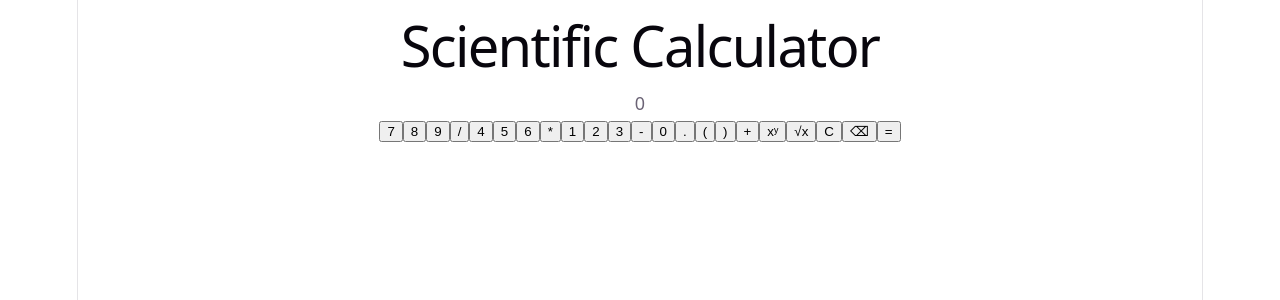
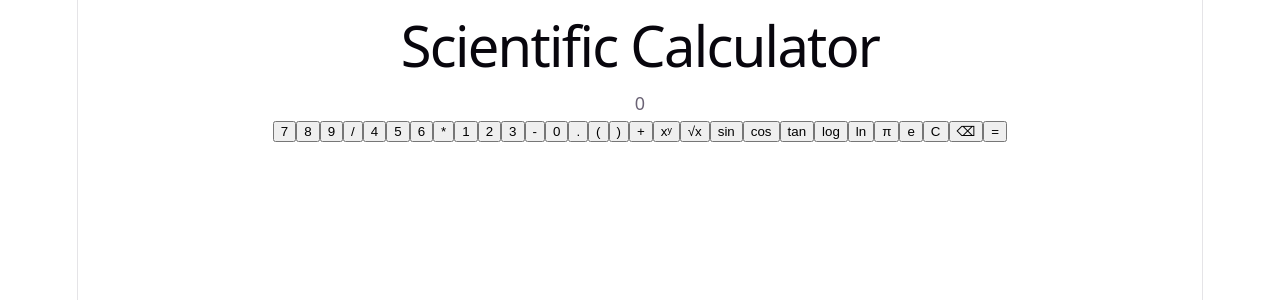
Before and after one commit to klavdijaM/scientific-calculator, a React (Vite) app in the folder frontend/: page / in a window 1280 px wide. Shown: the top 300 px of the page. Built offline with nearby package versions, Linux system fonts and the light colour scheme.

Commit message:
feat(calculator): add scientific functions and constants

```diff
--- a/frontend/src/App.tsx
+++ b/frontend/src/App.tsx
@@ -156,7 +156,18 @@ function App() {
                 <button onClick={() => handleButtonClick(")")}>)</button>
                 <button onClick={() => handleButtonClick("+")}>+</button>
                 <button onClick={() => handleButtonClick("^")}>xʸ</button>
+
                 <button onClick={() => handleButtonClick("sqrt(")}>√x</button>
+
+                <button onClick={() => handleButtonClick("sin(")}>sin</button>
+                <button onClick={() => handleButtonClick("cos(")}>cos</button>
+                <button onClick={() => handleButtonClick("tan(")}>tan</button>
+
+                <button onClick={() => handleButtonClick("log(")}>log</button>
+                <button onClick={() => handleButtonClick("ln(")}>ln</button>
+
+                <button onClick={() => handleButtonClick("pi")}>π</button>
+                <button onClick={() => handleButtonClick("e")}>e</button>
 
                 <button onClick={handleClear}>C</button>
                 <button onClick={handleBackspace}>⌫</button>
```
Also changed, not shown: 1 other file (tests, documents, lock files or other folders).
